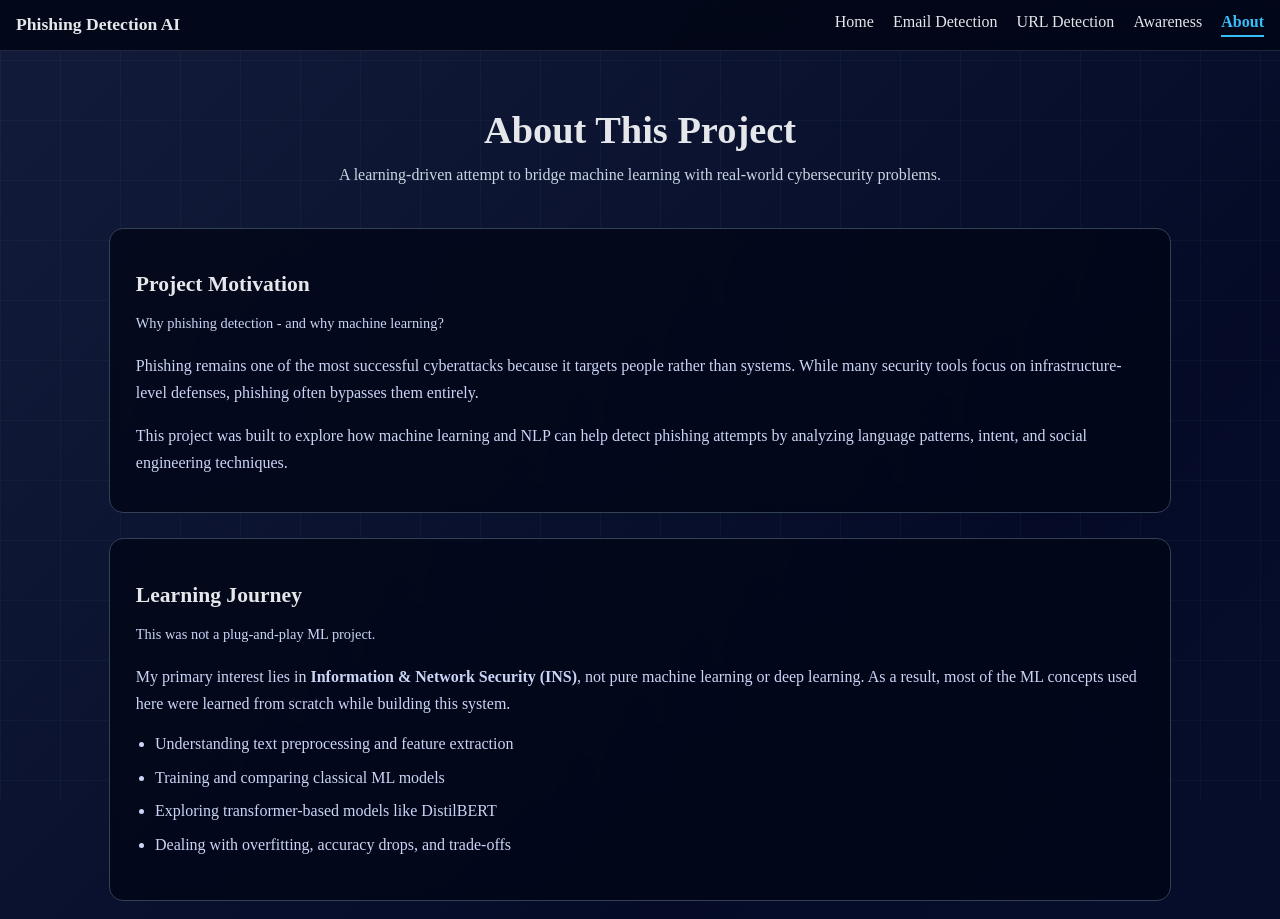
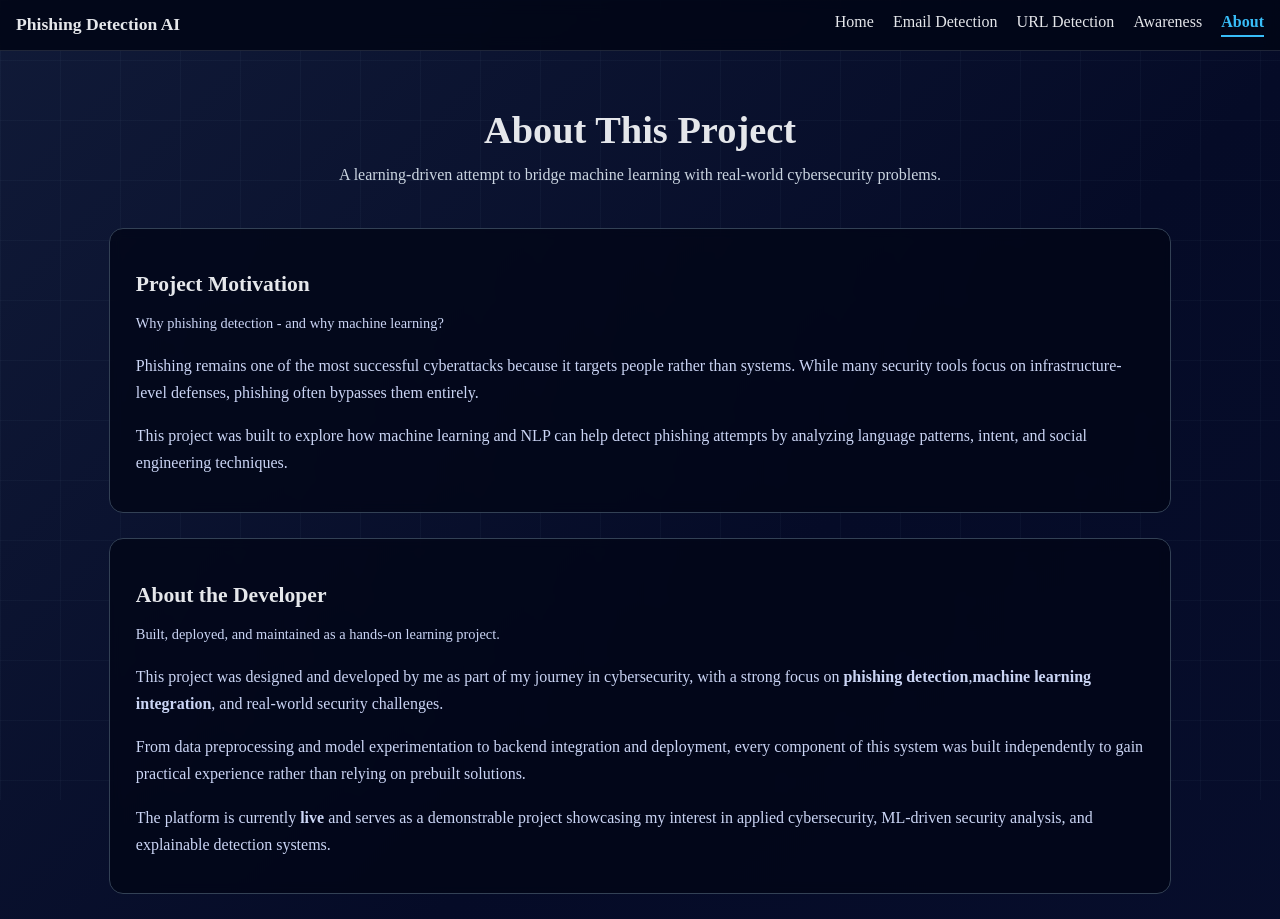
Before and after one commit to ShreyaKeraliya/AI-Powered-Phishing-Detection-System, a Next.js app in the folder frontend/: page /about in a window 1280 px wide. Shown: the top 919 px of the page. Built offline with nearby package versions, Linux system fonts and the light colour scheme.

Commit message:
Add developer background section to About page
Added a section about the developer's background and project details, highlighting the focus on cybersecurity and machine learning.

```diff
--- a/frontend/pages/about.js
+++ b/frontend/pages/about.js
@@ -27,6 +27,33 @@ export default function About() {
           social engineering techniques.
         </p>
       </section>
+
+      <section className="panel">
+        <h2>About the Developer</h2>
+        <p className="panel-subtitle">
+          Built, deployed, and maintained as a hands-on learning project.
+        </p>
+
+        <p>
+          This project was designed and developed by me as part of my journey in
+          cybersecurity, with a strong focus on <strong>phishing detection</strong>,
+          <strong>machine learning integration</strong>, and real-world security
+          challenges.
+        </p>
+
+        <p>
+          From data preprocessing and model experimentation to backend integration
+          and deployment, every component of this system was built independently to
+          gain practical experience rather than relying on prebuilt solutions.
+        </p>
+
+        <p>
+          The platform is currently <strong>live</strong> and serves as a demonstrable
+          project showcasing my interest in applied cybersecurity, ML-driven security
+          analysis, and explainable detection systems.
+        </p>
+      </section>
+
 
       <section className="panel">
         <h2>Learning Journey</h2>
```
